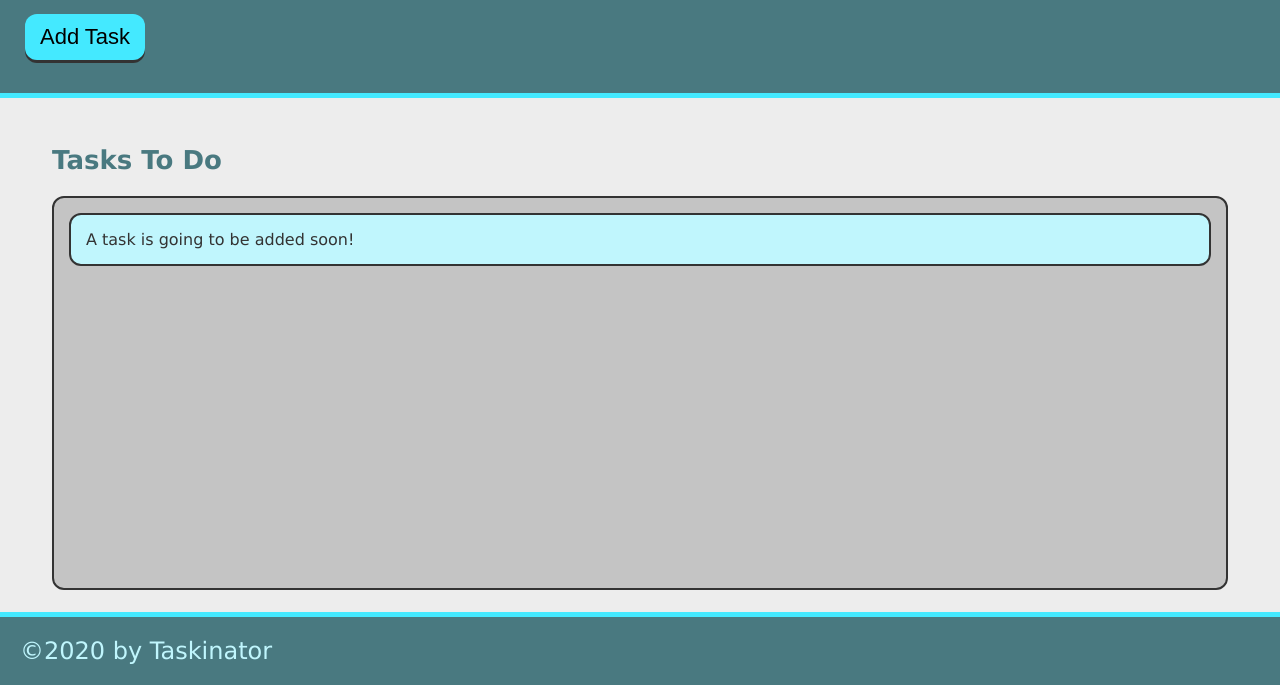
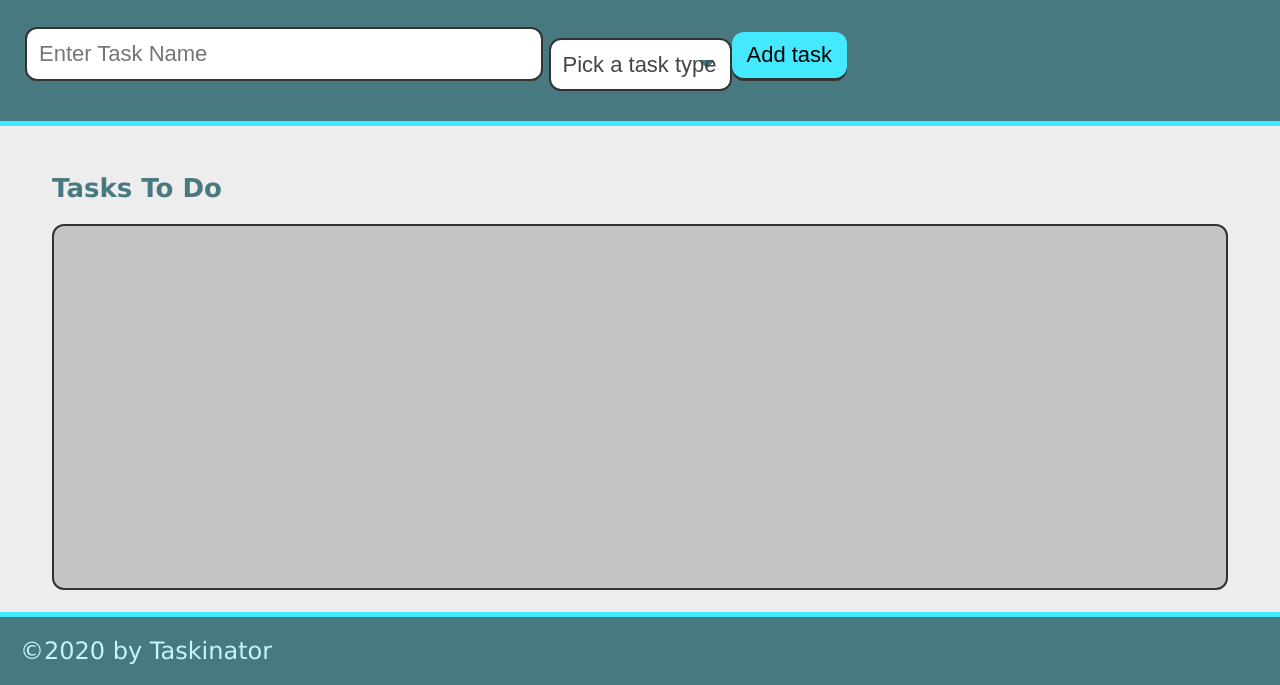
Before and after one commit to sureskr/taskinator, a plain HTML site: page index.html in a window 1280 px wide. Shown: the part 115-800 px from the top of the page. Drawn offline with Linux system fonts and the light colour scheme.

Commit message:
added dropdown form

```diff
--- a/assets/js/script.js
+++ b/assets/js/script.js
@@ -4,7 +4,7 @@ var taskToDoEl = document.querySelector("#tasks-to-do");
 
 var createTaskHandler = function() {
     var listItemEl = document.createElement("li");
-    listItemEl.className = "tast-item";
+    listItemEl.className = "task-item";
     listItemEl.textContent = "This is a new task.";
     taskToDoEl.appendChild(listItemEl);
 }
--- a/index.html
+++ b/index.html
@@ -11,14 +11,30 @@
     <header>
         <h1 class="page-title">Taskinator</h1>
         <p> Click the button below to add a new task!</p>
-        <button class="btn" id="save-task">Add Task</button>
+        <form id="task-form">
+            <div class="form-group">
+                <input type="text" name="task-name" placeholder="Enter Task Name" />
+            </div>
+            <div>
+                 <select name = "task-type" class="select-dropdown">
+                    <option value="" disabled selected>Pick a task type</option>
+                    <option value="Print">Print</option>
+                    <option value="Web">Web</option>
+                    <option value="Mobile">Mobile</option>
+                </select>
+            </div>
+            <div class="form-group">
+                <button class="btn" id="save-task" type="submit">Add task</button>
+            </div>
+        </form>
+
 
     </header>
     <main class="page-content">
         <section class="task-list-wrapper">
           <h2 class="list-title">Tasks To Do</h2>
           <ul class="task-list" id = "tasks-to-do">
-            <li class="task-item">A task is going to be added soon!</li>
+
           </ul>
         </section>
       </main>
```
